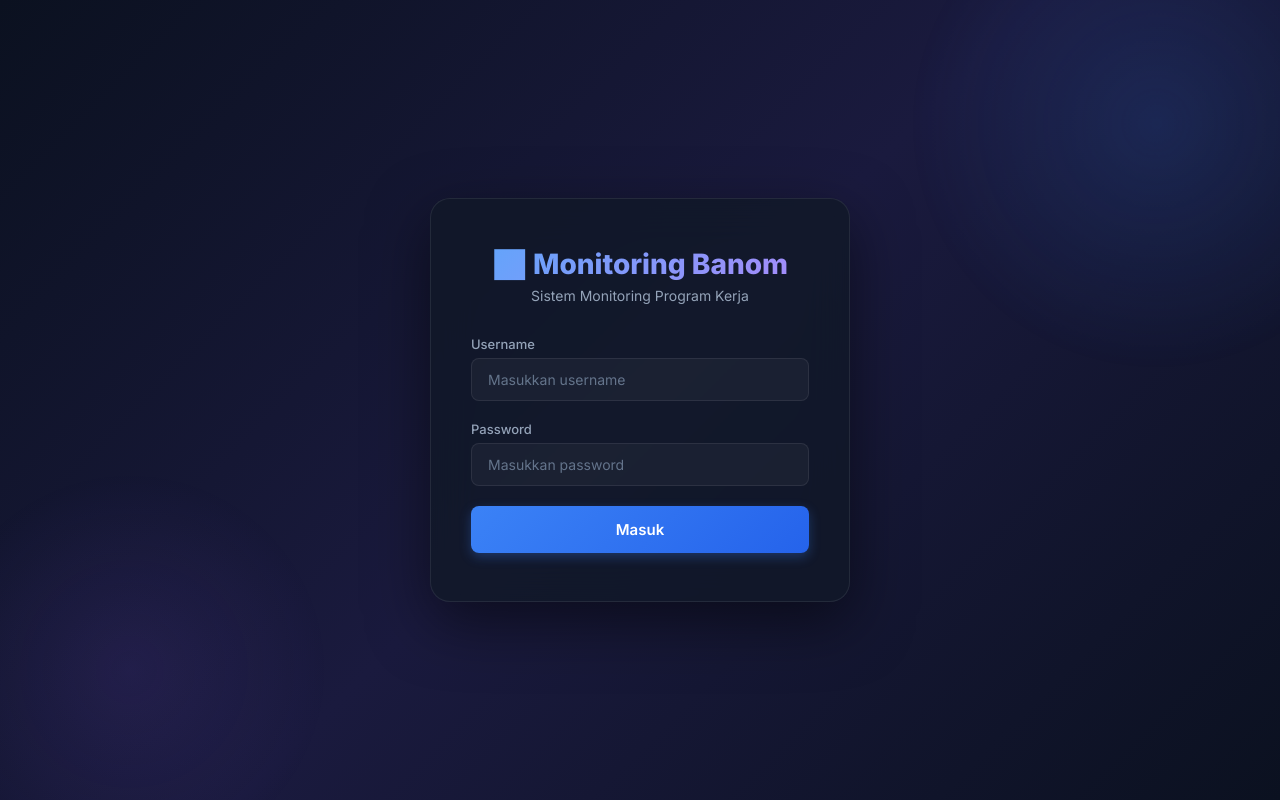
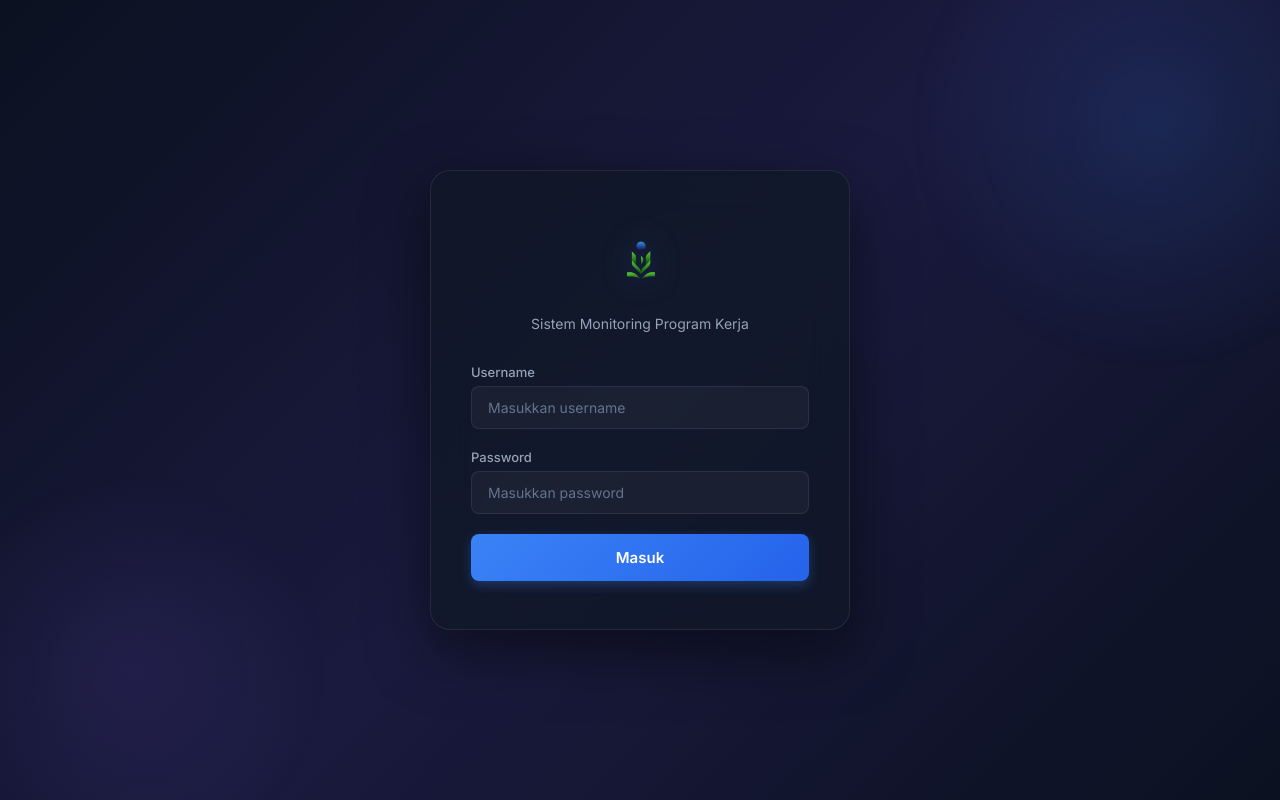
Before and after one commit to fana-bae/monitoring-banom, a website: page public/index.html in a window 1280 px wide. Drawn offline with Linux system fonts and the light colour scheme; no server answers.

Commit message:
Add custom logo to login and sidebar

```diff
--- a/public/index.html
+++ b/public/index.html
@@ -21,7 +21,7 @@
   <div id="view-login" class="login-wrapper">
     <div class="login-card">
       <div class="login-logo">
-        <h1>📊 Monitoring Banom</h1>
+        <img src="logo.png" alt="Logo" class="login-logo-img">
         <p>Sistem Monitoring Program Kerja</p>
       </div>
       <form id="login-form" onsubmit="return App.login(event)">
@@ -47,7 +47,7 @@
     <!-- Sidebar -->
     <aside class="sidebar" id="sidebar">
       <div class="sidebar-header">
-        <h2>📊 Monitoring</h2>
+        <img src="logo.png" alt="Logo" class="sidebar-logo-img">
         <p>Program Kerja Banom</p>
       </div>
       <nav class="sidebar-nav">
--- a/public/styles.css
+++ b/public/styles.css
@@ -129,6 +129,13 @@ body {
 .login-logo p {
   color: var(--text-secondary);
   font-size: 14px;
+}
+
+.login-logo-img {
+  height: 80px;
+  width: auto;
+  margin-bottom: 12px;
+  filter: drop-shadow(0 0 15px rgba(59, 130, 246, 0.3));
 }
 
 /* ── Form Elements ── */
@@ -278,10 +285,16 @@ body {
   -webkit-text-fill-color: transparent;
 }
 
+.sidebar-logo-img {
+  height: 40px;
+  width: auto;
+  margin-bottom: 4px;
+}
+
 .sidebar-header p {
   font-size: 12px;
   color: var(--text-muted);
-  margin-top: 4px;
+  margin-top: 0;
 }
 
 .sidebar-nav {
```
Also changed, not shown: public/logo.png (added).
